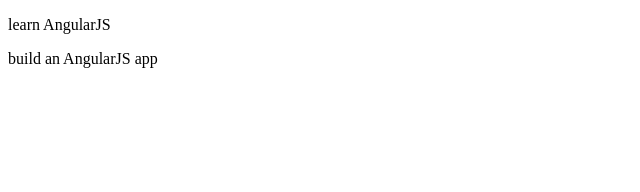
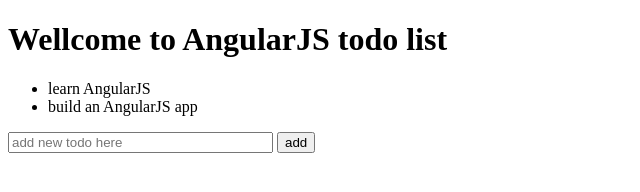
Before and after one commit to LeoWalker1508/angularjs-todo-app, a website: page index.html in a window 1280 px wide. Shown: the whole page, without its empty margins (0-640 px from the left). Drawn offline with nearby package versions, Linux system fonts and the light colour scheme.

Commit message:
Added add function

```diff
--- a/index.html
+++ b/index.html
@@ -5,10 +5,19 @@
   <script type="text/javascript" src="todo.js"></script>
 </head>
 <body>
-    <div ng-controller="TodoListController as todoList">
-      <p ng-repeat="todo in todos">
-        {{todo.text}}
-      </p>
-  </div>
+  <h1>Wellcome to AngularJS todo list</h1>
+    <div ng-controller="TodoListController">
+      <ul>
+        <li ng-repeat="todo in todos">
+          {{todo.name}}
+        </li>
+      </ul>
+
+      <form ng-submit="add">
+          <input type="text" ng-model="todoText" size="30"
+          placeholder="add new todo here">
+          <input class="btn-primary" type="submit" value="add" ng-click="add()">
+      </form>
+    </div>
 </body>
 </html>
--- a/todo.js
+++ b/todo.js
@@ -1,7 +1,16 @@
 angular.module('todoApp', [])
   .controller('TodoListController', function($scope) {
     $scope.todos =[
-    {text:'learn AngularJS', done:true},
-    {text:'build an AngularJS app', done:false}
+    {name:'learn AngularJS', done:true},
+    {name:'build an AngularJS app', done:false}
     ];
+
+    function add () {
+      $scope.todos.push({
+        name: $scope.todoText,
+        done: false
+      });
+      $scope.todoText = '';
+    }
+    $scope.add = add;
   })
```
